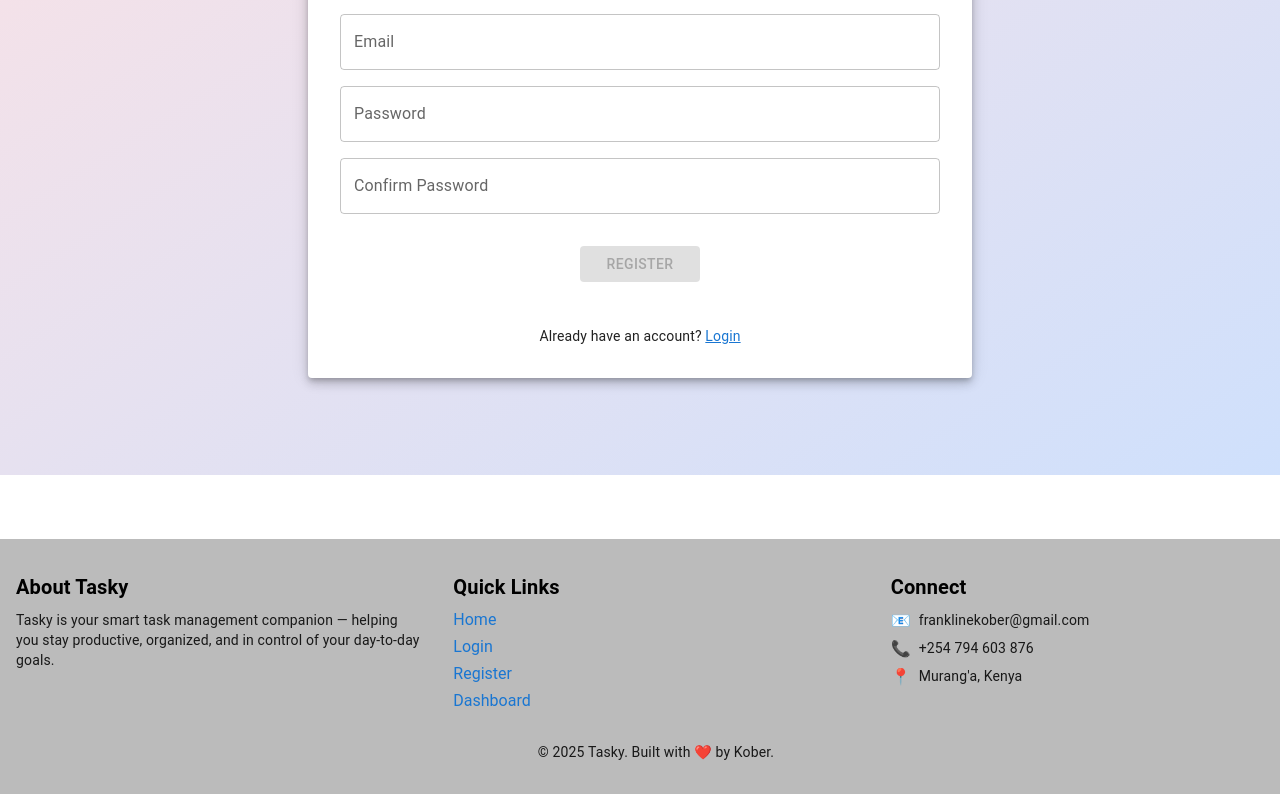
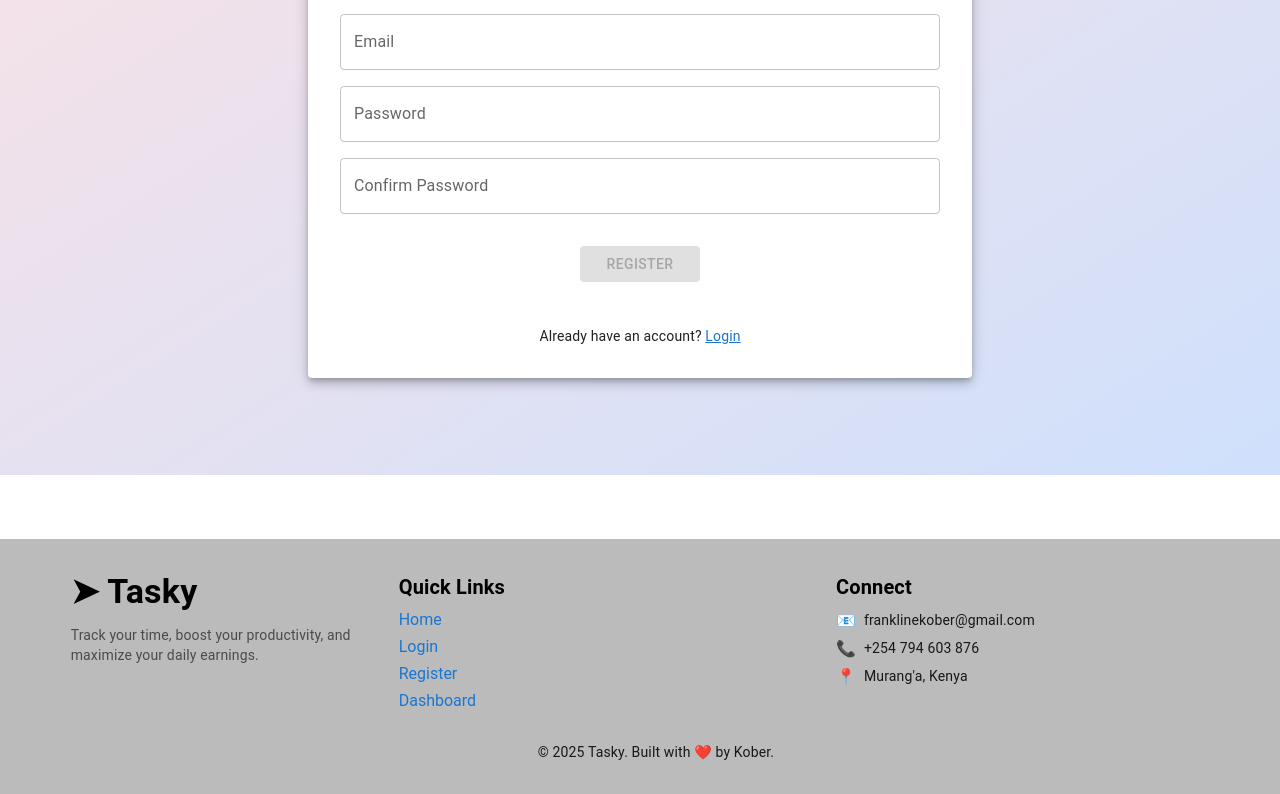
Before and after one commit to 676866/Tasky, a React (Vite) app in the folder Tasky/: page /register in a window 1280 px wide. Shown: the part 325-1119 px from the top of the page. Built offline with nearby package versions, Linux system fonts and the light colour scheme.

Commit message:
update the login page and the landing page

```diff
--- a/Tasky/package.json
+++ b/Tasky/package.json
@@ -14,6 +14,7 @@
     "@emotion/styled": "^11.14.1",
     "@mui/icons-material": "^5.18.0",
     "@mui/material": "^5.15.19",
+    "aos": "^2.3.4",
     "axios": "^1.10.0",
     "clsx": "^2.1.1",
     "react": "^18.3.1",
@@ -21,10 +22,12 @@
     "react-dom": "^18.3.1",
     "react-router-dom": "^7.6.3",
     "react-toastify": "^11.0.5",
+    "react-typed": "^2.0.12",
     "recharts": "^3.1.0"
   },
   "devDependencies": {
     "@eslint/js": "^9.30.1",
+    "@types/aos": "^3.0.7",
     "@types/axios": "^0.9.36",
     "@types/react": "^18.3.23",
     "@types/react-beautiful-dnd": "^13.1.8",
--- a/Tasky/src/components/Footer.tsx
+++ b/Tasky/src/components/Footer.tsx
@@ -1,10 +1,19 @@
-import { Box, Grid, Typography } from "@mui/material";
+import { Box, Grid, Typography, Fade } from "@mui/material";
 import { Link } from "react-router-dom";
+import { useEffect } from "react";
+import AOS from "aos";
+import "aos/dist/aos.css";
 
 const Footer = () => {
+  useEffect(() => {
+    AOS.init({ duration: 1000 });
+  }, []);
+
   return (
+    <Fade in={true} timeout={1000}>
       <Box
         component="footer"
+        data-aos="fade-up"
         sx={{
           mt: 8,
           color: "#000000",
@@ -15,13 +24,12 @@ const Footer = () => {
         }}
       >
         <Grid container spacing={4} justifyContent="center">
-        <Grid item xs={12} md={4}>
-          <Typography variant="h6" fontWeight="bold" gutterBottom>
-            About Tasky
+          <Grid item xs={12} md={3}>
+            <Typography variant="h4" fontWeight="bold" gutterBottom>
+              ➤ Tasky
             </Typography>
-          <Typography variant="body2" color="#181818">
-            Tasky is your smart task management companion — helping you stay
-            productive, organized, and in control of your day-to-day goals.
+            <Typography variant="body2" color="text.secondary">
+              Track your time, boost your productivity, and maximize your daily earnings.
             </Typography>
           </Grid>
 
@@ -30,27 +38,30 @@ const Footer = () => {
               Quick Links
             </Typography>
             <Box display="flex" flexDirection="column" gap={1}>
-            <Link to="/" style={{ color: "#1976d2", textDecoration: "none" }}>
-              Home
+              {[
+                { to: "/", label: "Home" },
+                { to: "/login", label: "Login" },
+                { to: "/register", label: "Register" },
+                { to: "/dashboard", label: "Dashboard" },
+              ].map((item) => (
+                <Link
+                  key={item.to}
+                  to={item.to}
+                  style={{
+                    color: "#1976d2",
+                    textDecoration: "none",
+                    transition: "all 0.3s ease",
+                  }}
+                  onMouseEnter={(e) => {
+                    (e.currentTarget as HTMLAnchorElement).style.transform = "translateX(5px)";
+                  }}
+                  onMouseLeave={(e) => {
+                    (e.currentTarget as HTMLAnchorElement).style.transform = "translateX(0)";
+                  }}
+                >
+                  {item.label}
                 </Link>
-            <Link
-              to="/login"
-              style={{ color: "#1976d2", textDecoration: "none" }}
-            >
-              Login
-            </Link>
-            <Link
-              to="/register"
-              style={{ color: "#1976d2", textDecoration: "none" }}
-            >
-              Register
-            </Link>
-            <Link
-              to="/dashboard"
-              style={{ color: "#1976d2", textDecoration: "none" }}
-            >
-              Dashboard
-            </Link>
+              ))}
             </Box>
           </Grid>
 
@@ -58,37 +69,44 @@ const Footer = () => {
             <Typography variant="h6" fontWeight="bold" gutterBottom>
               Connect
             </Typography>
-          <Box display="flex" alignItems="center" gap={1}>
-            <span role="img" aria-label="email">
-              📧
+
+            {[
+              { icon: "📧", label: "Email", value: "franklinekober@gmail.com" },
+              { icon: "📞", label: "Phone", value: "+254 794 603 876" },
+              { icon: "📍", label: "Location", value: "Murang'a, Kenya" },
+            ].map((item, index) => (
+              <Box
+                key={index}
+                display="flex"
+                alignItems="center"
+                gap={1}
+                mt={index === 0 ? 0 : 1}
+                sx={{
+                  "& span": {
+                    display: "inline-block",
+                    transition: "all 0.3s ease",
+                    cursor: "pointer",
+                    ":hover": {
+                      transform: "rotate(10deg) scale(1.2)",
+                    },
+                  },
+                }}
+              >
+                <span role="img" aria-label={item.label}>
+                  {item.icon}
                 </span>
                 <Typography variant="body2" color="#181818">
-              franklinekober@gmail.com
+                  {item.value}
                 </Typography>
               </Box>
-          <Box display="flex" alignItems="center" gap={1} mt={1}>
-            <span role="img" aria-label="phone">
-              📞
-            </span>
-            <Typography variant="body2" color="#181818">
-              +254 794 603 876
-            </Typography>
-          </Box>
-          <Box display="flex" alignItems="center" gap={1} mt={1}>
-            <span role="img" aria-label="location">
-              📍
-            </span>
-            <Typography variant="body2" color="#181818">
-              Murang'a, Kenya
-            </Typography>
-          </Box>
+            ))}
           </Grid>
         </Grid>
-
         <Typography variant="body2" align="center" mt={4} color="#181818">
           © {new Date().getFullYear()} Tasky. Built with ❤️ by Kober.
         </Typography>
       </Box>
+    </Fade>
   );
 };
 
--- a/Tasky/src/pages/LandingPage.tsx
+++ b/Tasky/src/pages/LandingPage.tsx
@@ -7,11 +7,29 @@ import {
   Grid,
   Toolbar,
   Typography,
+  Slide,
+  Zoom,
 } from "@mui/material";
 import Footer from "../components/Footer";
 
 const LandingPage = () => {
   const navigate = useNavigate();
+
+  const handleGetStarted = () => {
+    const token = localStorage.getItem("token");
+    const lastLoginTime = localStorage.getItem("lastLoginTime");
+
+    if (token && lastLoginTime) {
+      const hoursSinceLogin =
+        (Date.now() - parseInt(lastLoginTime)) / (1000 * 60 * 60);
+      if (hoursSinceLogin <= 3) {
+        navigate("/dashboard");
+        return;
+      }
+    }
+
+    navigate("/login");
+  };
 
   return (
     <Box
@@ -55,6 +73,8 @@ const LandingPage = () => {
       <Container maxWidth="lg" sx={{ mt: 12, flexGrow: 1 }}>
         <Grid container spacing={6} alignItems="center">
           <Grid item xs={12} md={6}>
+            <Slide direction="up" in timeout={600}>
+              <Box>
                 <Typography variant="h3" fontWeight="bold" gutterBottom>
                   Task Management <br />
                   Made{" "}
@@ -63,18 +83,23 @@ const LandingPage = () => {
                   </Box>
                 </Typography>
                 <Typography variant="h6" color="text.secondary" mb={4}>
-              Simplify your task management. Effortlessly organize, prioritize,
-              and track your tasks with Tasky — your intuitive task management
-              solution.
+                  Simplify your task management. Effortlessly organize,
+                  prioritize, and track your tasks with Tasky — your intuitive
+                  task management solution.
                 </Typography>
                 <Box
                   display="flex"
                   gap={2}
+                  flexWrap="wrap"
                   justifyContent={{ xs: "center", md: "flex-start" }}
                 >
                   <Button
                     variant="contained"
-                sx={{ bgcolor: "purple", "&:hover": { bgcolor: "darkviolet" } }}
+                    sx={{
+                      bgcolor: "purple",
+                      px: 3,
+                      "&:hover": { bgcolor: "darkviolet" },
+                    }}
                     onClick={() => navigate("/register")}
                   >
                     Register
@@ -84,22 +109,46 @@ const LandingPage = () => {
                     sx={{
                       color: "purple",
                       borderColor: "purple",
+                      px: 3,
                       "&:hover": { bgcolor: "purple.100" },
                     }}
                     onClick={() => navigate("/login")}
                   >
                     Login
                   </Button>
+                  <Button
+                    variant="text"
+                    sx={{
+                      color: "darkviolet",
+                      fontWeight: "bold",
+                      textDecoration: "underline",
+                      px: 3,
+                      "&:hover": { color: "purple" },
+                    }}
+                    onClick={handleGetStarted}
+                  >
+                    Get Started →
+                  </Button>
                 </Box>
+              </Box>
+            </Slide>
           </Grid>
 
           <Grid item xs={12} md={6}>
+            <Zoom in timeout={800}>
               <Box
                 component="img"
                 src="https://media.istockphoto.com/id/2093222366/photo/businesswoman-planning-on-a-digital-calendar-and-effective-task-management.jpg?s=1024x1024&w=is&k=20&c=ENimlHY1AYEDUEEgYeE0tSXwdMYVgVo8G05P6Ii0Z3A="
                 alt="Task Illustration"
-              sx={{ maxWidth: 400, width: "100%", mx: "auto" }}
+                sx={{
+                  maxWidth: 460,
+                  width: "100%",
+                  mx: "auto",
+                  borderRadius: 3,
+                  boxShadow: 4,
+                }}
               />
+            </Zoom>
           </Grid>
         </Grid>
       </Container>
--- a/Tasky/src/pages/LoginPage.tsx
+++ b/Tasky/src/pages/LoginPage.tsx
@@ -56,10 +56,13 @@ const LoginPage = () => {
       const { user, token } = res.data;
 
       localStorage.setItem("token", token);
+      localStorage.setItem("lastLoginTime", Date.now().toString());
+
       localStorage.setItem("user", JSON.stringify(user));
 
       console.log("Login successful, navigating to dashboard...");
       navigate("/dashboard");
+
     } catch (err: any) {
       console.error(err);
       setError(err.response?.data?.message || "Login failed");
```
Also changed, not shown: 1 other file (tests, documents, lock files or other folders). Lines whose indentation alone changed are shown as unchanged.
